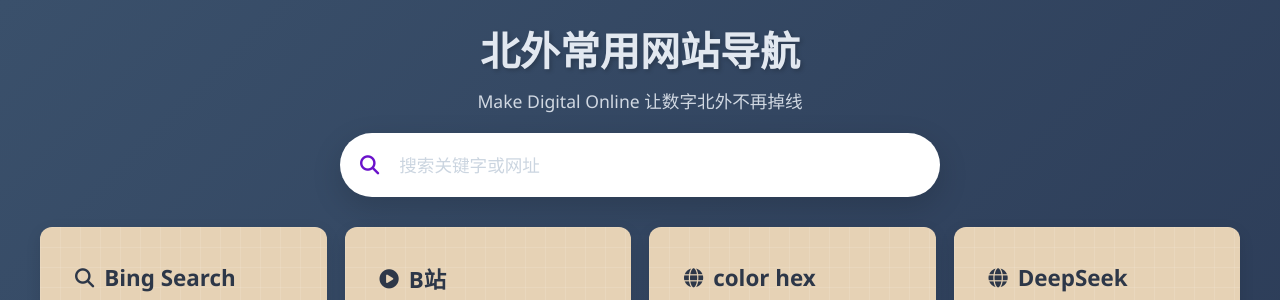
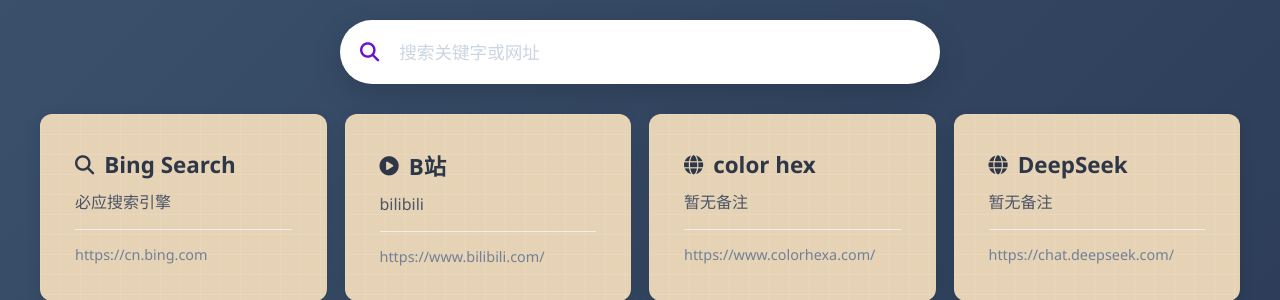
Before and after one commit to gaoyaoxin/MDO, a plain HTML site: page index.html in a window 1280 px wide. Shown: the top 300 px of the page. Drawn offline with Linux system fonts and the light colour scheme.

Commit message:
Update index.html

```diff
--- a/index.html
+++ b/index.html
@@ -217,8 +217,8 @@
 <body>
     <div class="container">
         <header>
-            <h1>北外常用网站导航</h1>
-            <p class="description">Make Digital Online 让数字北外不再掉线</p>
+<!--             <h1>北外常用网站导航</h1> -->
+<!--             <p class="description">Make Digital Online 让数字北外不再掉线</p> -->
 
             <div class="search-container">
                 <i class="fas fa-search"></i>
```
